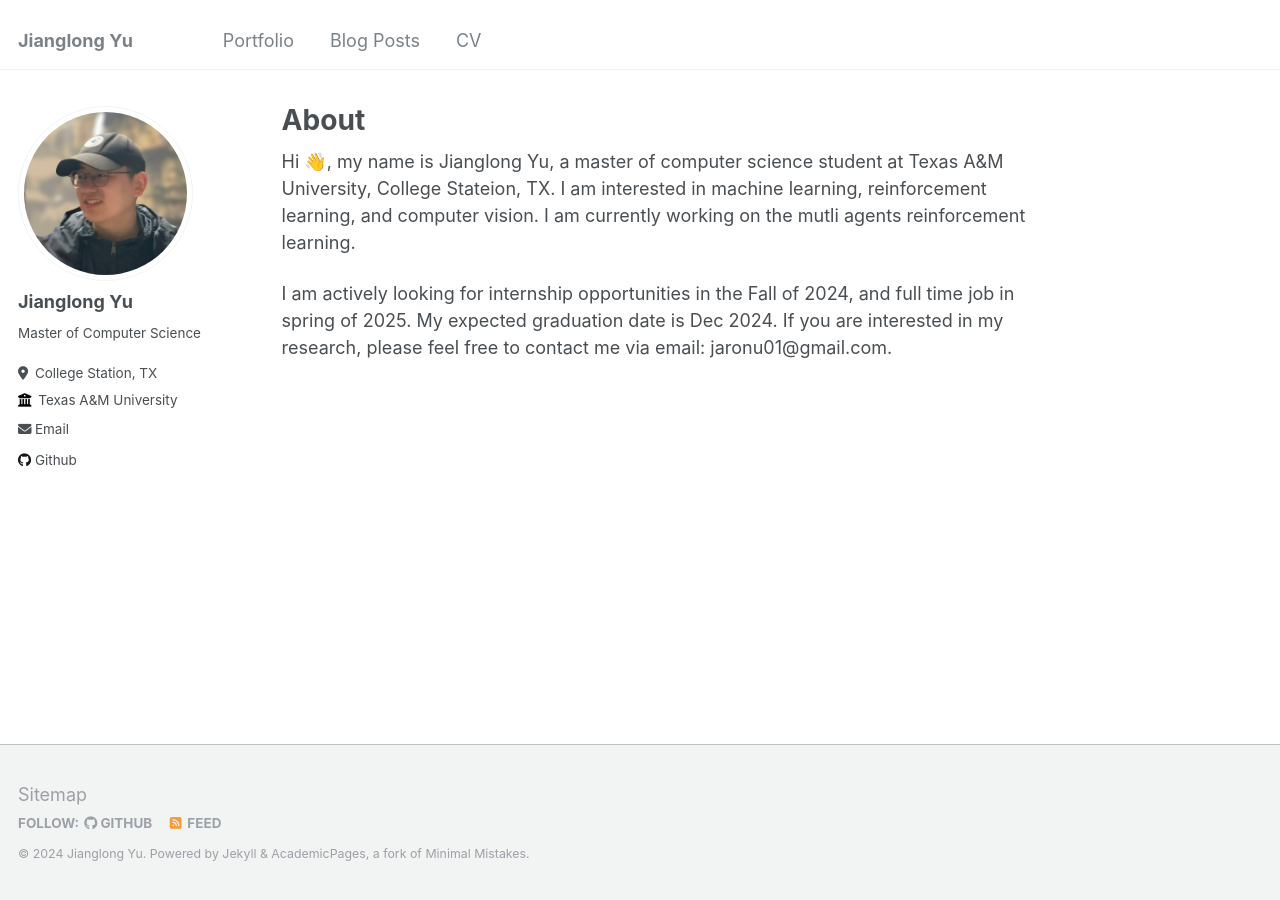
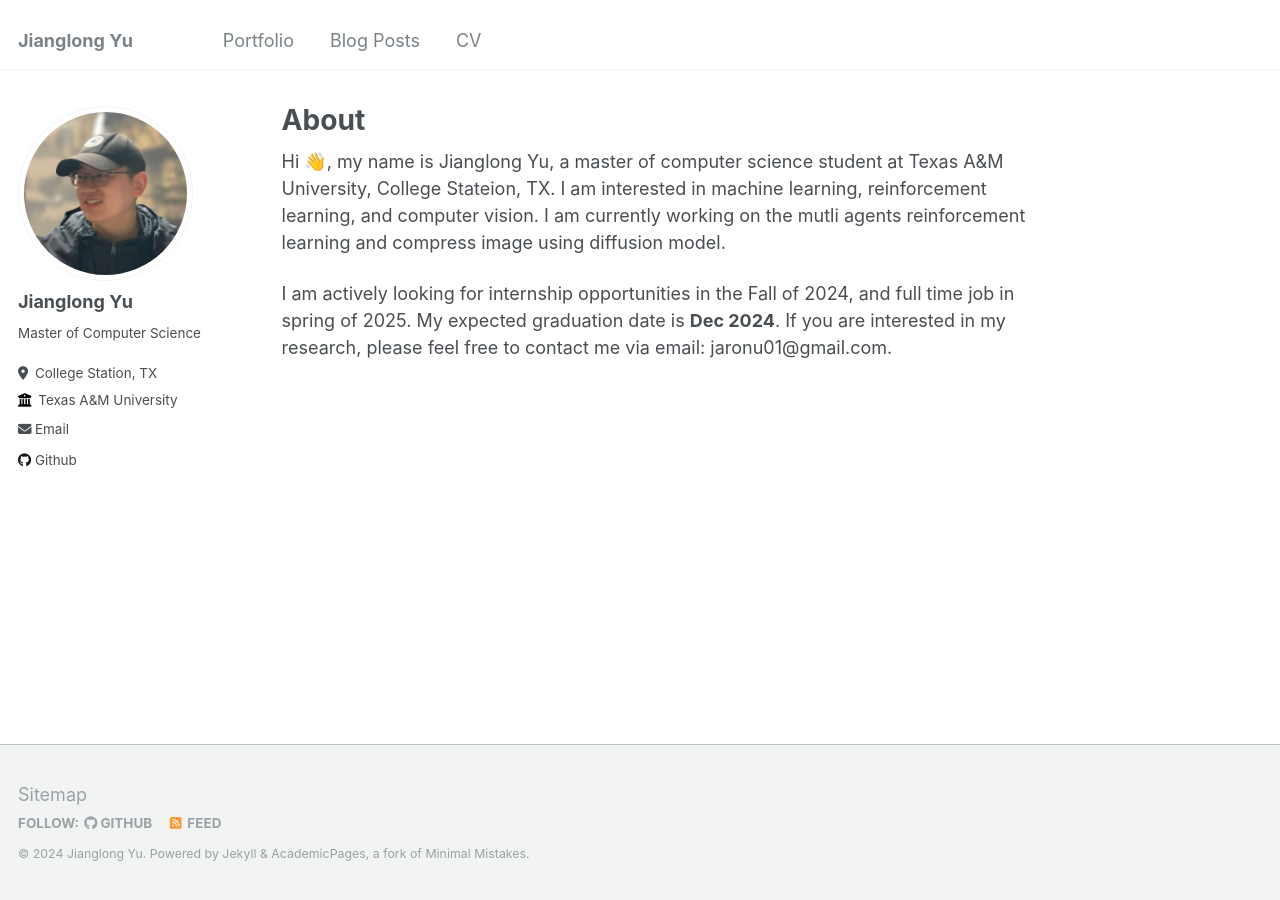
Before and after one commit to Jaron-U/Jaron-U.github.io, a Jekyll site: the page built from _pages/about.md, in a window 1280 px wide. Built offline with Jekyll 4.4.1, drawn with Linux system fonts in a browser that asks for light colours.

Commit message:
about page

```diff
--- a/_pages/about.md
+++ b/_pages/about.md
@@ -7,6 +7,6 @@ redirect_from:
   - /about.html
 ---
 
-Hi 👋, my name is Jianglong Yu, a master of computer science student at Texas A&M University, College Stateion, TX. I am interested in machine learning, reinforcement learning, and computer vision. I am currently working on the mutli agents reinforcement learning.
+Hi 👋, my name is Jianglong Yu, a master of computer science student at Texas A&M University, College Stateion, TX. I am interested in machine learning, reinforcement learning, and computer vision. I am currently working on the mutli agents reinforcement learning and compress image using diffusion model.
 
-I am actively looking for internship opportunities in the Fall of 2024, and full time job in spring of 2025. My expected graduation date is Dec 2024. If you are interested in my research, please feel free to contact me via email: jaronu01@gmail.com.
+I am actively looking for internship opportunities in the Fall of 2024, and full time job in spring of 2025. My expected graduation date is **Dec 2024**. If you are interested in my research, please feel free to contact me via email: jaronu01@gmail.com.
```
